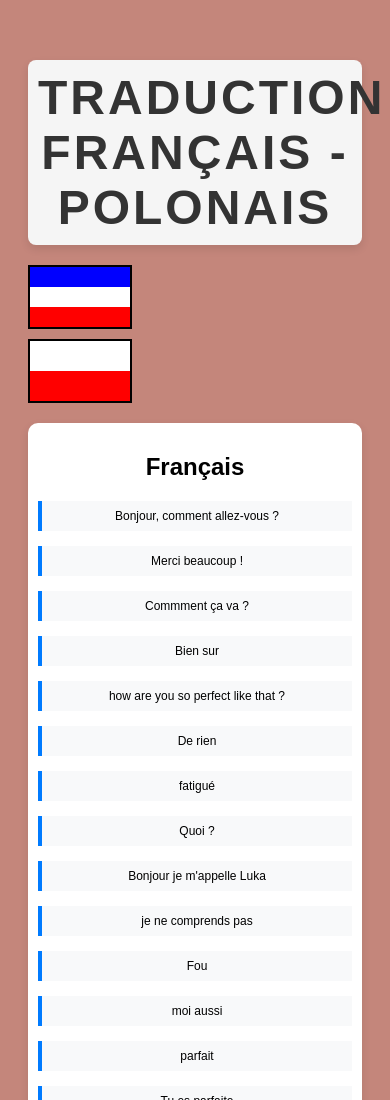
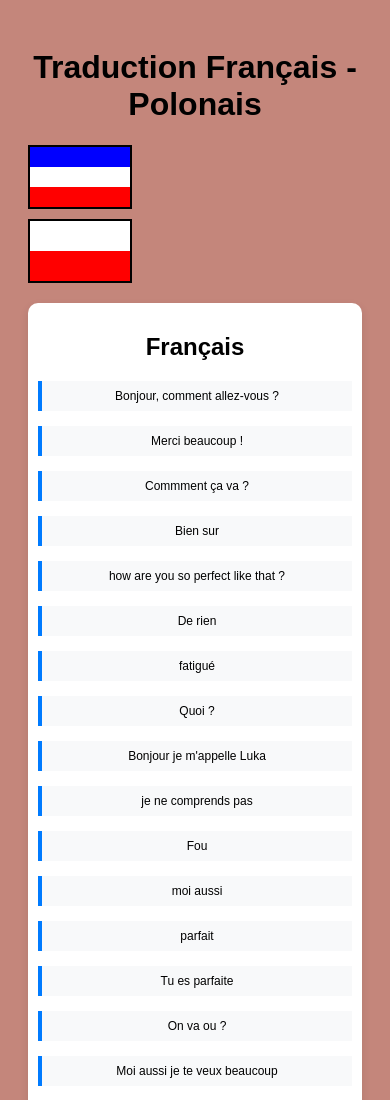
Before and after one commit to Wirton/FR-POL, a plain HTML site: page index.html in a window 390 px wide. Shown: the top 1100 px of the page. Drawn offline with Linux system fonts and the light colour scheme.

Commit message:
Add files via upload

```diff
--- a/index.html
+++ b/index.html
@@ -5,26 +5,6 @@
     <meta name="viewport" content="width=device-width, initial-scale=1.0">
     <title>Traduction Français - Polonais</title>
     <style>
-                h1 {
-            font-size: 3rem;
-            font-weight: 700;
-            color: #333;
-            text-transform: uppercase;
-            letter-spacing: 3px;
-            margin-bottom: 20px;
-            padding: 10px;
-            background-color: #f5f5f5;
-            border-radius: 8px;
-            box-shadow: 0 4px 8px rgba(0, 0, 0, 0.1);
-            transition: transform 0.3s ease, color 0.3s ease;
-        }
-
-        h1:hover {
-            transform: scale(1.05);
-            color: #007BFF;
-        }
-
-
         body {
             font-family: Arial, sans-serif;
             text-align: center;
@@ -39,7 +19,7 @@
         }
         .flags {
             display: flex;
-            justify-content: space-between;
+            justify-content: center;
             gap: 20px;
             margin-bottom: 20px;
         }
@@ -62,7 +42,7 @@
             width: 100%;
         }
         .container {
-            max-width: 1200px;
+            max-width: 800px;
             margin: auto;
             background: white;
             padding: 20px;
@@ -70,7 +50,7 @@
             box-shadow: 0px 4px 10px rgba(0, 0, 0, 0.1);
             display: flex;
             justify-content: space-between;
-            flex-wrap: wrap;
+            flex-wrap: wrap; /* Permet aux colonnes de s'adapter sur les petits écrans */
         }
         .column {
             width: 48%;
@@ -107,22 +87,27 @@
                 padding: 10px;
             }
             .column {
-                width: 100%;
+                width: 100%; /* Les colonnes deviennent pleine largeur */
                 margin-bottom: 20px;
             }
             .flags {
-                flex-direction: column;
+                flex-direction: column; /* Les drapeaux s'empilent verticalement sur les petits écrans */
                 gap: 10px;
             }
             .text-block {
-                font-size: 14px;
+                font-size: 14px; /* Réduit la taille du texte sur les petits écrans */
             }
         }
 
+        /* Media Queries pour les très petits écrans (comme les téléphones en portrait) */
         @media screen and (max-width: 480px) {
             .text-block {
-                font-size: 12px;
-                padding: 8px;
+                font-size: 12px; /* Réduit encore la taille du texte pour les très petits écrans */
+                padding: 8px; /* Réduit la marge intérieure des blocs de texte */
+            }
+            .flags {
+                gap: 10px;
+                justify-content: center;
             }
         }
     </style>
@@ -138,8 +123,8 @@
             imageContainer.appendChild(img);
 
             // Placer le conteneur au point de clic
-            imageContainer.style.left = `${event.pageX - 50}px`;
-            imageContainer.style.top = `${event.pageY - 50}px`;
+            imageContainer.style.left = `${event.pageX - 50}px`; // Centrer l'image
+            imageContainer.style.top = `${event.pageY - 50}px`; // Centrer l'image
 
             // Ajouter le conteneur à l'écran
             document.body.appendChild(imageContainer);
@@ -159,7 +144,7 @@
             // Supprimer l'image après l'animation
             setTimeout(() => {
                 imageContainer.remove();
-            }, 1500);
+            }, 1500); // Après 1.5 secondes (quand l'animation est terminée)
         });
     </script>
 </head>
```
